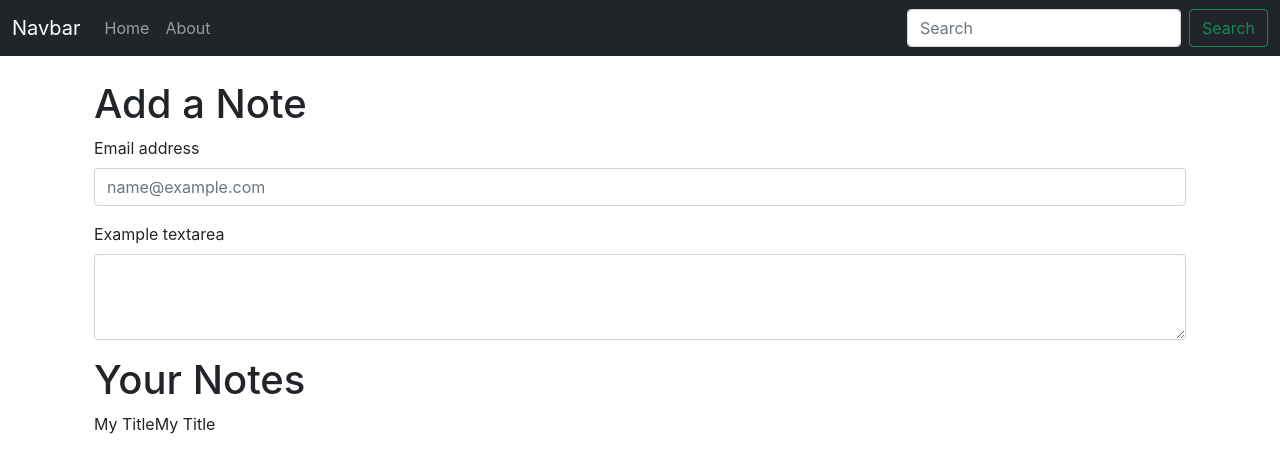
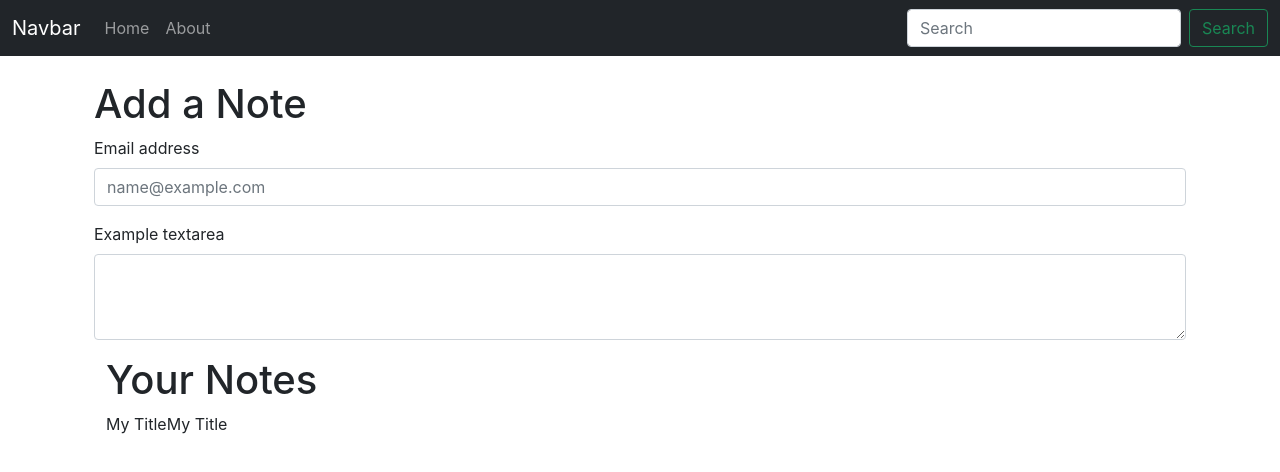
Before and after one commit to froster02/mynotebook, a React (Create React App) app: page / in a window 1280 px wide. Shown: the top 472 px of the page. Built offline with nearby package versions, Linux system fonts and the light colour scheme; the HTML template or start-up script is replaced by a standard one.

Commit message:
feat: refactor Home component to utilize Notes component for displaying notes

```diff
--- a/src/components/Home.js
+++ b/src/components/Home.js
@@ -1,9 +1,7 @@
-import React, { useContext } from 'react'
-import noteContext from '../context/notes/notesContext';
+import React from 'react'
+import Notes from './Notes'
 
 const Home = () => {
-    const context = useContext(noteContext);
-    const { notes, setNotes } = context;
     return (
         <div className='container my-3'>
             <h1>Add a Note</h1>
@@ -16,11 +14,7 @@ const Home = () => {
                 <label for="exampleFormControlTextarea1" class="form-label">Example textarea</label>
                 <textarea class="form-control" id="exampleFormControlTextarea1" rows="3"></textarea>
             </div>
-
-            <h1>Your Notes</h1>
-            {notes.map((note) => {
-                return note.title
-            })}
+            <Notes />
         </div>
     )
 }
--- /dev/null
+++ b/src/components/Notes.js
@@ -0,0 +1,38 @@
+import React, { useContext } from 'react';
+import noteContext from '../context/notes/notesContext';
+/**
+ * Notes component that displays a list of notes.
+ * It uses the noteContext to access the notes data and setNotes function.
+ *
+ * @component
+ * @returns {JSX.Element} A list of notes rendered in a container
+ *
+ * @description
+ * This component maps through the notes array from the context and displays each note's title.
+ * It is designed to be used within a larger application that manages notes.
+ */
+/**
+ * Notes Component - Displays a list of notes
+ * @component
+ * @returns {JSX.Element} Notes component that renders a container with a heading and maps through notes to display their titles
+ * @example
+ * return (
+ *   <Notes />
+ * )
+ */
+const Notes = () => {
+    const context = useContext(noteContext);
+    const { notes = [], setNotes } = context; //
+    return (
+        <div className='container my-3'>
+            <h1>Your Notes</h1>
+            {
+                notes.map((note) => {
+                    return note.title;
+                })
+            }
+        </div>
+    );
+}
+
+export default Notes;
```
